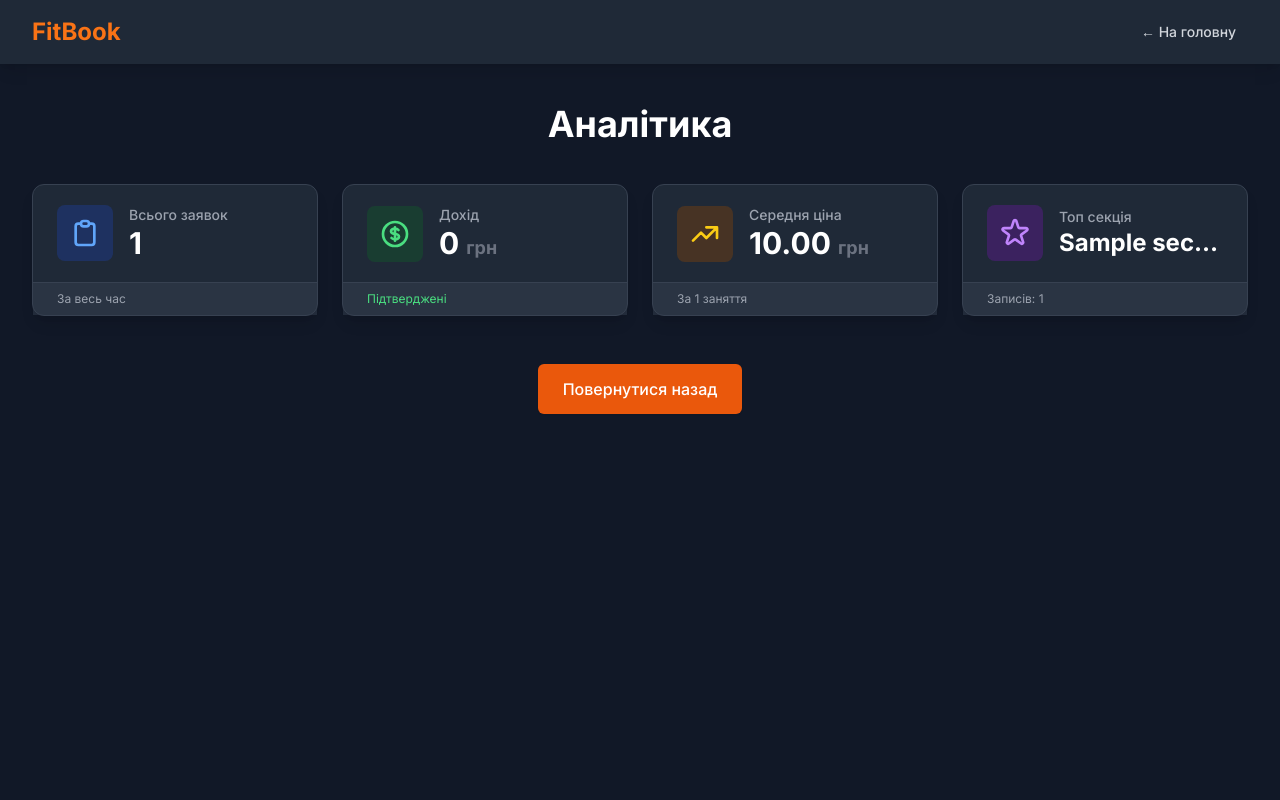
After one commit to nikita-pshenychnyi/FitBook, a Django app: page /statistics/ in a window 1280 px wide. The commit adds this page. Run offline with Django 5.2, Linux system fonts and the light colour scheme; a user stored in the database is signed in; tables that the repository leaves empty hold one stand-in row (values such as "Sample post"); some libraries are stand-ins or nearby versions.

Commit message:
statistics and else

```diff
--- a/backend/api/urls.py
+++ b/backend/api/urls.py
@@ -3,5 +3,6 @@ from . import views
 
 #URLConf
 urlpatterns = [
-    path('api/', views.about )
+    path('api/', views.about ),
+    path('export_pdf/', views.export_bookings_pdf, name='export_pdf'),
 ]
--- a/backend/api/views.py
+++ b/backend/api/views.py
@@ -1,9 +1,16 @@
+import io
+from django.http import FileResponse
+from reportlab.pdfgen import canvas
+from reportlab.lib.pagesizes import letter
+from reportlab.pdfbase import pdfmetrics
+from reportlab.pdfbase.ttfonts import TTFont
 from django.shortcuts import render, redirect
 from django.http import HttpResponse
 from django.contrib.auth.models import User
 from django.contrib import messages
 from django.contrib.auth import authenticate, login, logout
 from django.contrib.auth.decorators import login_required
+from django.db.models import Q, Count, Sum, Avg  # <--- Додано нові імпорти для статистики та пошуку
 
 from .models import Trainer, Section, Booking
 from datetime import date, time, datetime
@@ -71,52 +78,66 @@ def logout_user(request):
     return redirect('authorization-page')
 
 
-
 @login_required(login_url='authorization-page')
 def home_page(request):
+    sections = Section.objects.all()
 
-    sections = Section.objects.all()
+
     section_id = request.GET.get('section')
+    search_query = request.GET.get('q')
+    sort_by = request.GET.get('sort')
+
     active_section_id = None
 
+    # Базовий запит - усі тренери
+    trainers = Trainer.objects.all()
+
+
     if section_id:
-        trainers = Trainer.objects.filter(section__id=section_id)
-
+        trainers = trainers.filter(section__id=section_id)
         try:
             active_section_id = int(section_id)
         except ValueError:
             pass
-    else:
-        trainers = Trainer.objects.all()
+
+
+    if search_query:
+        trainers = trainers.filter(
+            Q(user__first_name__icontains=search_query) |
+            Q(user__last_name__icontains=search_query) |
+            Q(section__name__icontains=search_query)
+        )
+
+
+    if sort_by == 'price_asc':
+        trainers = trainers.order_by('price_per_session')
+    elif sort_by == 'price_desc':
+        trainers = trainers.order_by('-price_per_session')
 
     context = {
         'trainers_list': trainers,
         'sections_list': sections,
-        'active_section_id': active_section_id
+        'active_section_id': active_section_id,
+        'search_query': search_query,
     }
 
     return render(request, 'home.html', context)
 
 
-
 @login_required(login_url='authorization-page')
 def booking_page(request, pk):
-
     try:
         trainer = Trainer.objects.get(pk=pk)
     except Trainer.DoesNotExist:
         messages.error(request, 'Такого тренера не існує.')
         return redirect('home-page')
 
-
     MIN_TIME = time(8, 0)
     MAX_TIME = time(21, 0)
-
 
     if request.method == 'POST':
         date_str = request.POST.get('date')
         time_str = request.POST.get('time')
-
 
         try:
             booking_date = date.fromisoformat(date_str)
@@ -129,11 +150,9 @@ def booking_page(request, pk):
             messages.error(request, 'Ви не можете обрати дату в минулому.')
             return redirect('booking_page', pk=trainer.pk)
 
-
         if not (MIN_TIME <= booking_time <= MAX_TIME):
             messages.error(request, f'Будь ласка, оберіть час між {MIN_TIME.strftime("%H:%M")} та {MAX_TIME.strftime("%H:%M")}.')
             return redirect('booking_page', pk=trainer.pk)
-
 
         Booking.objects.create(
             user=request.user,
@@ -145,15 +164,12 @@ def booking_page(request, pk):
         messages.success(request, f'Вашу заявку до {trainer.user.get_full_name()} на {booking_date.strftime("%d.%m.%Y")} о {booking_time.strftime("%H:%M")} прийнято!')
         return redirect('profile_page')
 
-
     else:
-
         context = {
             'trainer': trainer,
             'today_str': date.today().isoformat()
         }
         return render(request, 'booking_form.html', context)
-
 
 
 @login_required(login_url='authorization-page')
@@ -176,3 +192,63 @@ def delete_booking(request, pk):
     booking_to_delete.delete()
     messages.success(request, 'Вашу заявку скасовано.')
     return redirect('profile_page')
+
+
+
+@login_required(login_url='authorization-page')
+def statistics_view(request):
+
+    total_bookings = Booking.objects.count()
+
+
+    revenue_data = Booking.objects.filter(status='confirmed').aggregate(total=Sum('trainer__price_per_session'))
+    total_revenue = revenue_data['total'] if revenue_data['total'] else 0
+
+
+    avg_price_data = Trainer.objects.aggregate(avg=Avg('price_per_session'))
+    avg_price = round(avg_price_data['avg'], 2) if avg_price_data['avg'] else 0
+
+
+    popular_section = Section.objects.annotate(
+        booking_count=Count('trainer__booking')
+    ).order_by('-booking_count').first()
+
+    context = {
+        'total_bookings': total_bookings,
+        'total_revenue': total_revenue,
+        'avg_price': avg_price,
+        'popular_section': popular_section,
+    }
+
+    return render(request, 'statistics.html', context)
+@login_required(login_url='authorization-page')
+def export_bookings_pdf(request):
+    # Створюємо буфер для PDF
+    buf = io.BytesIO()
+    c = canvas.Canvas(buf, pagesize=letter, bottomup=0)
+    textob = c.beginText()
+    textob.setTextOrigin(40, 40)
+
+
+    textob.setFont("Helvetica-Bold", 14)
+    textob.textLine("FitBook: My Bookings Report")
+
+    textob.setFont("Helvetica", 12)
+    textob.textLine("")
+
+    bookings = Booking.objects.filter(user=request.user).order_by('-booking_date')
+
+    for b in bookings:
+
+        trainer_name = b.trainer.user.username
+        date_str = b.booking_date.strftime("%Y-%m-%d")
+        status = b.status
+        line = f"Date: {date_str} | Trainer: {trainer_name} | Status: {status}"
+        textob.textLine(line)
+
+    c.drawText(textob)
+    c.showPage()
+    c.save()
+    buf.seek(0)
+
+    return FileResponse(buf, as_attachment=True, filename='my_bookings.pdf')
--- a/backend/fitbook/urls.py
+++ b/backend/fitbook/urls.py
@@ -7,14 +7,22 @@ from django.conf.urls.static import static
 urlpatterns = [
     path('admin/', admin.site.urls),
     path('__debug__/', include('debug_toolbar.urls')),
+
+
     path('', views.authorization, name='authorization-page'),
     path('register/', views.register_user, name='register'),
     path('login/', views.login_user, name='login'),
     path('logout/', views.logout_user, name='logout'),
+
+
     path('home/', views.home_page, name='home-page'),
     path('profile/', views.profile_page, name='profile_page'),
     path('book/trainer/<int:pk>/', views.booking_page, name='booking_page'),
     path('booking/delete/<int:pk>/', views.delete_booking, name='delete_booking'),
+
+
+    path('statistics/', views.statistics_view, name='statistics'),
+    path('export_pdf/', views.export_bookings_pdf, name='export_pdf'),
 ]
 
 
--- /dev/null
+++ b/backend/templates/statistics.html
@@ -0,0 +1,130 @@
+<!DOCTYPE html>
+<html lang="uk">
+<head>
+    <meta charset="UTF-8">
+    <meta name="viewport" content="width=device-width, initial-scale=1.0">
+    <title>FitBook - Статистика</title>
+    <script src="https://cdn.tailwindcss.com"></script>
+    <link href="https://fonts.googleapis.com/css2?family=Inter:wght@400;500;600;700&display=swap" rel="stylesheet">
+    <style>
+        body { font-family: 'Inter', sans-serif; }
+    </style>
+</head>
+<body class="bg-gray-900 text-gray-300 min-h-screen flex flex-col">
+
+    <nav class="bg-gray-800 shadow-lg">
+        <div class="max-w-7xl mx-auto px-4 sm:px-6 lg:px-8">
+            <div class="flex justify-between h-16">
+                <div class="flex-shrink-0 flex items-center">
+                    <a href="{% url 'home-page' %}" class="text-2xl font-bold text-orange-500">FitBook</a>
+                </div>
+                <div class="flex items-center">
+                    <a href="{% url 'home-page' %}" class="text-gray-300 hover:text-white px-3 py-2 rounded-md text-sm font-medium">
+                        ← На головну
+                    </a>
+                </div>
+            </div>
+        </div>
+    </nav>
+
+    <main class="max-w-7xl mx-auto py-10 px-4 sm:px-6 lg:px-8 flex-grow">
+
+        <div class="text-center mb-10">
+            <h1 class="text-3xl font-extrabold text-white sm:text-4xl">
+                Аналітика
+            </h1>
+        </div>
+
+        <div class="grid grid-cols-1 gap-6 sm:grid-cols-2 lg:grid-cols-4">
+
+            <div class="bg-gray-800 shadow-lg rounded-xl border border-gray-700 hover:border-blue-500 transition duration-300 flex flex-col justify-between">
+                <div class="px-6 py-5"> <div class="flex items-center">
+                        <div class="flex-shrink-0 bg-blue-900/50 rounded-lg p-3">
+                            <svg class="h-8 w-8 text-blue-400" fill="none" stroke="currentColor" viewBox="0 0 24 24"><path stroke-linecap="round" stroke-linejoin="round" stroke-width="2" d="M9 5H7a2 2 0 00-2 2v12a2 2 0 002 2h10a2 2 0 002-2V7a2 2 0 00-2-2h-2M9 5a2 2 0 002 2h2a2 2 0 002-2M9 5a2 2 0 012-2h2a2 2 0 012 2"></path></svg>
+                        </div>
+                        <div class="ml-4">
+                            <p class="text-sm font-medium text-gray-400">Всього заявок</p>
+                            <p class="text-3xl font-bold text-white">{{ total_bookings }}</p>
+                        </div>
+                    </div>
+                </div>
+                <div class="bg-gray-700/50 px-6 py-2 border-t border-gray-700">
+                    <p class="text-xs text-gray-400">За весь час</p>
+                </div>
+            </div>
+
+            <div class="bg-gray-800 shadow-lg rounded-xl border border-gray-700 hover:border-green-500 transition duration-300 flex flex-col justify-between">
+                <div class="px-6 py-5">
+                    <div class="flex items-center">
+                        <div class="flex-shrink-0 bg-green-900/50 rounded-lg p-3">
+                            <svg class="h-8 w-8 text-green-400" fill="none" stroke="currentColor" viewBox="0 0 24 24"><path stroke-linecap="round" stroke-linejoin="round" stroke-width="2" d="M12 8c-1.657 0-3 .895-3 2s1.343 2 3 2 3 .895 3 2-1.343 2-3 2m0-8c1.11 0 2.08.402 2.599 1M12 8V7m0 1v8m0 0v1m0-1c-1.11 0-2.08-.402-2.599-1M21 12a9 9 0 11-18 0 9 9 0 0118 0z"></path></svg>
+                        </div>
+                        <div class="ml-4">
+                            <p class="text-sm font-medium text-gray-400">Дохід</p>
+                            <p class="text-3xl font-bold text-white">{{ total_revenue }} <span class="text-lg text-gray-500">грн</span></p>
+                        </div>
+                    </div>
+                </div>
+                <div class="bg-gray-700/50 px-6 py-2 border-t border-gray-700">
+                    <p class="text-xs text-green-400">Підтверджені</p>
+                </div>
+            </div>
+
+            <div class="bg-gray-800 shadow-lg rounded-xl border border-gray-700 hover:border-yellow-500 transition duration-300 flex flex-col justify-between">
+                <div class="px-6 py-5">
+                    <div class="flex items-center">
+                        <div class="flex-shrink-0 bg-yellow-900/50 rounded-lg p-3">
+                            <svg class="h-8 w-8 text-yellow-400" fill="none" stroke="currentColor" viewBox="0 0 24 24"><path stroke-linecap="round" stroke-linejoin="round" stroke-width="2" d="M13 7h8m0 0v8m0-8l-8 8-4-4-6 6"></path></svg>
+                        </div>
+                        <div class="ml-4">
+                            <p class="text-sm font-medium text-gray-400">Середня ціна</p>
+                            <p class="text-3xl font-bold text-white">{{ avg_price }} <span class="text-lg text-gray-500">грн</span></p>
+                        </div>
+                    </div>
+                </div>
+                <div class="bg-gray-700/50 px-6 py-2 border-t border-gray-700">
+                    <p class="text-xs text-gray-400">За 1 заняття</p>
+                </div>
+            </div>
+
+            <div class="bg-gray-800 shadow-lg rounded-xl border border-gray-700 hover:border-purple-500 transition duration-300 flex flex-col justify-between">
+                <div class="px-6 py-5">
+                    <div class="flex items-center">
+                        <div class="flex-shrink-0 bg-purple-900/50 rounded-lg p-3">
+                            <svg class="h-8 w-8 text-purple-400" fill="none" stroke="currentColor" viewBox="0 0 24 24"><path stroke-linecap="round" stroke-linejoin="round" stroke-width="2" d="M11.049 2.927c.3-.921 1.603-.921 1.902 0l1.519 4.674a1 1 0 00.95.69h4.915c.969 0 1.371 1.24.588 1.81l-3.976 2.888a1 1 0 00-.363 1.118l1.518 4.674c.3.922-.755 1.688-1.538 1.118l-3.976-2.888a1 1 0 00-1.176 0l-3.976 2.888c-.783.57-1.838-.197-1.538-1.118l1.518-4.674a1 1 0 00-.363-1.118l-3.976-2.888c-.784-.57-.38-1.81.588-1.81h4.914a1 1 0 00.951-.69l1.519-4.674z"></path></svg>
+                        </div>
+                        <div class="ml-4 overflow-hidden">
+                            <p class="text-sm font-medium text-gray-400">Топ секція</p>
+                            <p class="text-2xl font-bold text-white truncate">
+                                {% if popular_section %}
+                                    {{ popular_section.name }}
+                                {% else %}
+                                    -
+                                {% endif %}
+                            </p>
+                        </div>
+                    </div>
+                </div>
+                <div class="bg-gray-700/50 px-6 py-2 border-t border-gray-700">
+                    <p class="text-xs text-gray-400">
+                        {% if popular_section %}
+                            Записів: {{ popular_section.booking_count }}
+                        {% else %}
+                            Дані відсутні
+                        {% endif %}
+                    </p>
+                </div>
+            </div>
+
+        </div>
+
+        <div class="mt-12 text-center">
+            <a href="{% url 'home-page' %}" class="inline-flex items-center px-6 py-3 border border-transparent text-base font-medium rounded-md shadow-sm text-white bg-orange-600 hover:bg-orange-700 transition">
+                Повернутися назад
+            </a>
+        </div>
+
+    </main>
+
+</body>
+</html>
```
Also changed, not shown: backend/templates/home.html (+75 -23 lines).
